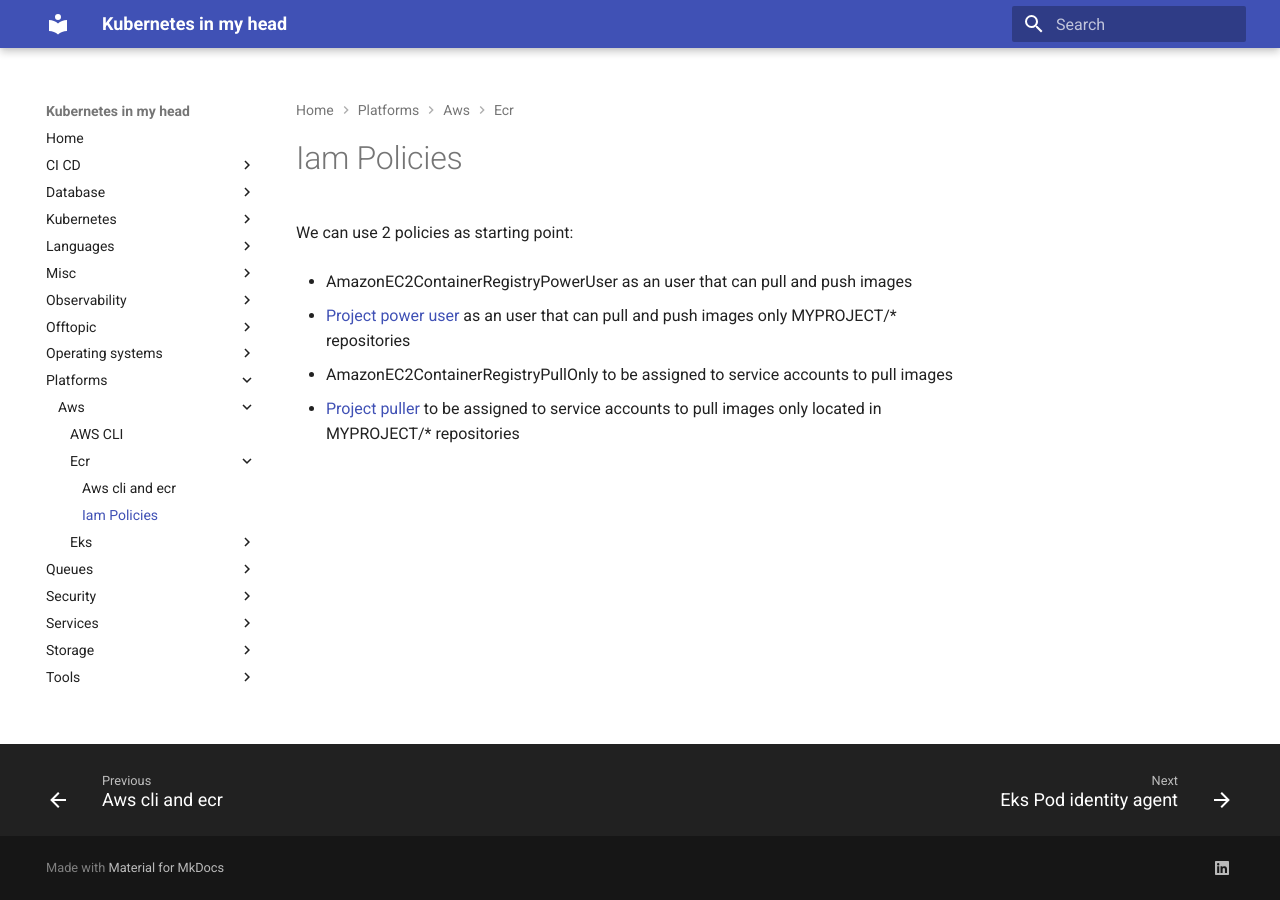
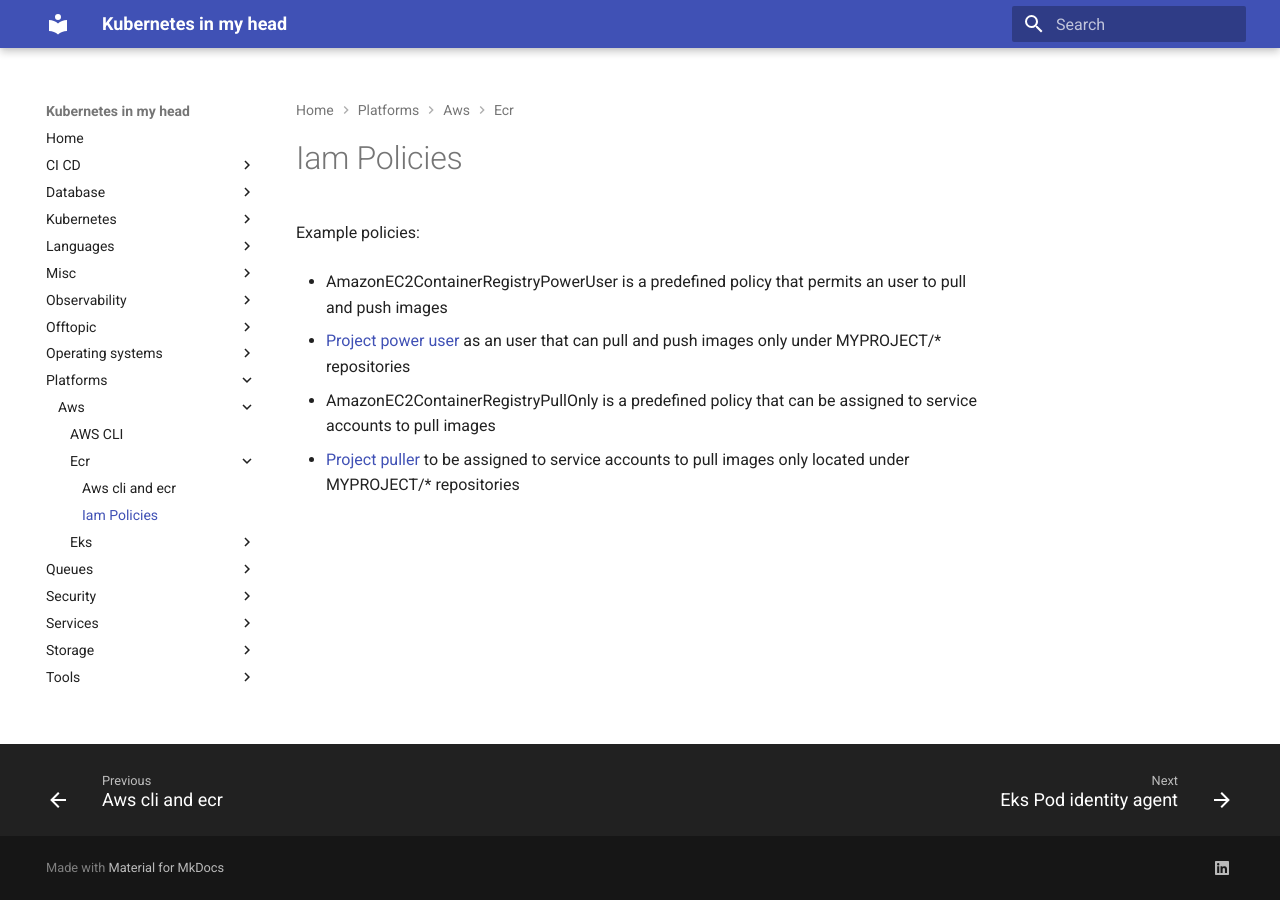
Before and after one commit to jorgelon/kubernetesinmyhead.net, an MkDocs documentation site: the page built from docs/platforms/aws/ecr/policies.md, in a window 1280 px wide. Built offline with MkDocs 1.6.1 and Material for MkDocs 9.7.7, drawn with Linux system fonts in a browser that asks for light colours.

Commit message:
better explanation

```diff
--- a/docs/platforms/aws/ecr/policies.md
+++ b/docs/platforms/aws/ecr/policies.md
@@ -1,11 +1,11 @@
 # Iam Policies
 
-We can use 2 policies as starting point:
+Example policies:
 
-- AmazonEC2ContainerRegistryPowerUser as an user that can pull and push images
+- AmazonEC2ContainerRegistryPowerUser is a predefined policy that permits an user to pull and push images
 
-- [Project power user](project-power-user.json) as an user that can pull and push images only MYPROJECT/* repositories
+- [Project power user](project-power-user.json) as an user that can pull and push images only under MYPROJECT/* repositories
 
-- AmazonEC2ContainerRegistryPullOnly to be assigned to service accounts to pull images
+- AmazonEC2ContainerRegistryPullOnly is a predefined policy that can be assigned to service accounts to pull images
 
-- [Project puller](project-puller.json) to be assigned to service accounts to pull images only located in MYPROJECT/* repositories
+- [Project puller](project-puller.json) to be assigned to service accounts to pull images only located under MYPROJECT/* repositories
```
